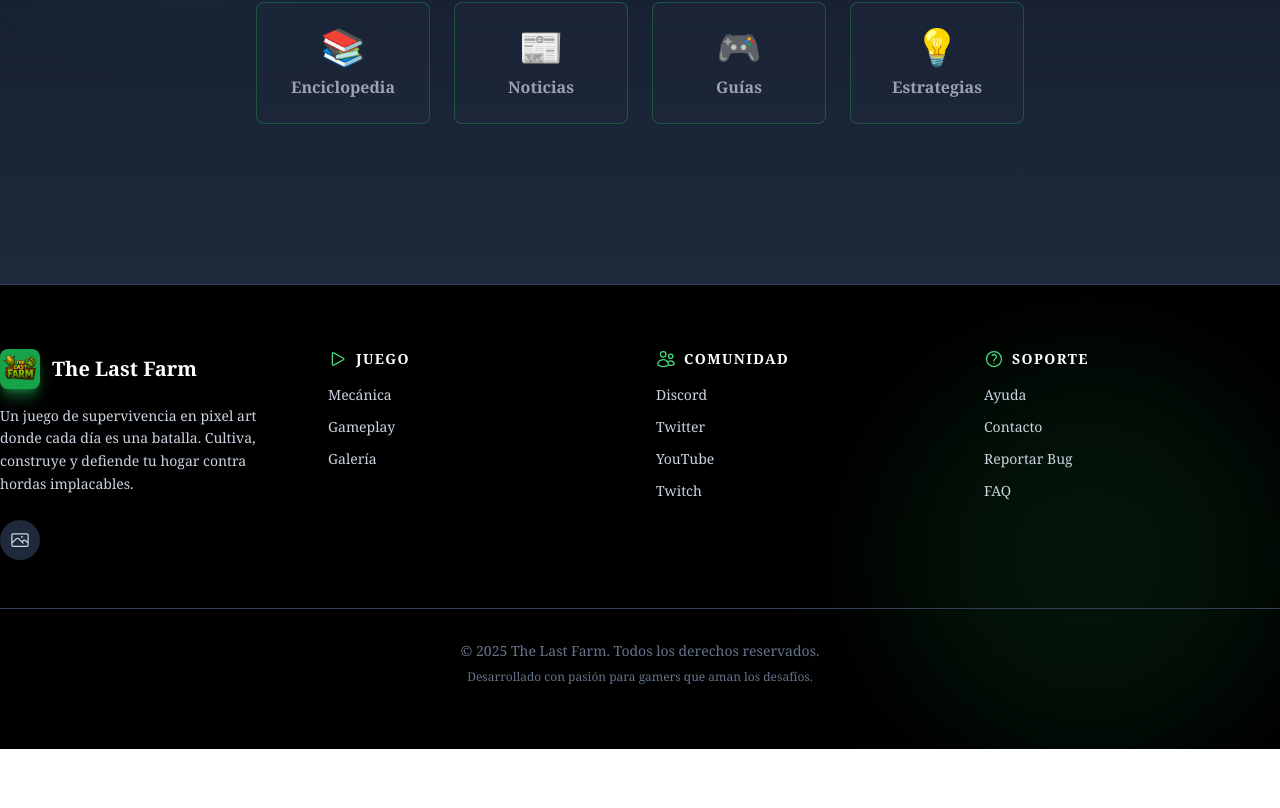
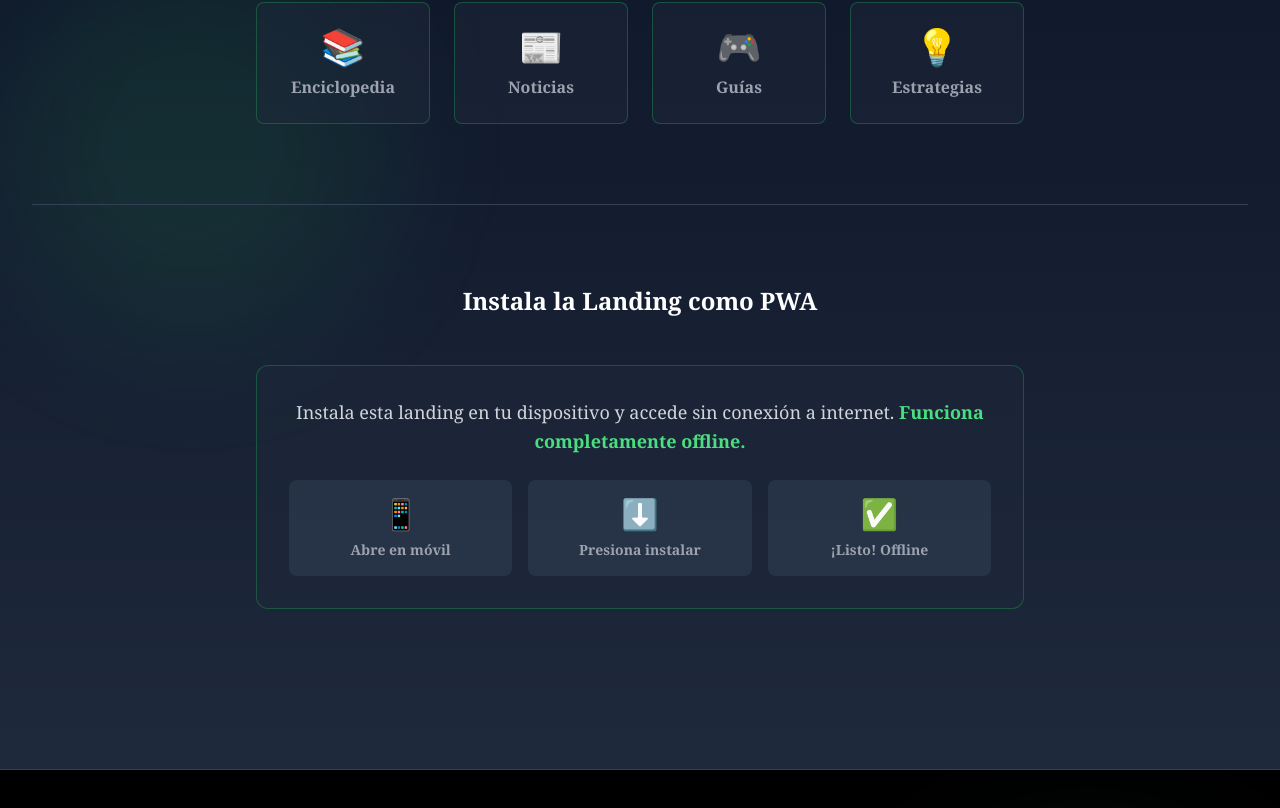
Before and after one commit to NolbertoChagala/landing_thelastfarm, a Vue app: page / in a window 1280 px wide. Shown: the part 7393-8201 px from the top of the page. Before the commit the page ends 8142 px from the top, so only its background shows below. Built offline with nearby package versions, Linux system fonts and the light colour scheme.

Commit message:
QR ok sin conexión

```diff
--- a/src/components/landing/DownloadSection.vue
+++ b/src/components/landing/DownloadSection.vue
@@ -14,6 +14,7 @@
       <!-- Título principal -->
       <h2 class="text-5xl sm:text-6xl font-black text-white mb-6">
         Descarga la App
+        <span class="text-farm-green-400">Complementaria</span>
       </h2>
 
       <p class="text-lg sm:text-xl mb-12 text-gray-400 max-w-2xl mx-auto leading-relaxed">
@@ -125,10 +126,37 @@
           </div>
         </div>
       </div>
+
+      <!-- Instalación PWA -->
+      <div class="mt-20 pt-20 border-t border-slate-700">
+        <h3 class="text-2xl font-black text-white mb-12">Instala la Landing como PWA</h3>
+        <div class="max-w-3xl mx-auto">
+          <div class="bg-slate-800/50 border border-farm-green-500/30 rounded-xl p-8 space-y-6 text-center">
+            <p class="text-lg text-gray-300 leading-relaxed">
+              Instala esta landing en tu dispositivo y accede sin conexión a internet.
+              <span class="text-farm-green-400 font-semibold">Funciona completamente offline.</span>
+            </p>
+            <div class="grid grid-cols-1 sm:grid-cols-3 gap-4">
+              <div class="flex flex-col items-center p-4 bg-slate-700/50 rounded-lg">
+                <div class="text-3xl font-black text-farm-green-400 mb-2">📱</div>
+                <p class="text-sm text-gray-400 font-semibold">Abre en móvil</p>
+              </div>
+              <div class="flex flex-col items-center p-4 bg-slate-700/50 rounded-lg">
+                <div class="text-3xl font-black text-farm-green-400 mb-2">⬇️</div>
+                <p class="text-sm text-gray-400 font-semibold">Presiona instalar</p>
+              </div>
+              <div class="flex flex-col items-center p-4 bg-slate-700/50 rounded-lg">
+                <div class="text-3xl font-black text-farm-green-400 mb-2">✅</div>
+                <p class="text-sm text-gray-400 font-semibold">¡Listo! Offline</p>
+              </div>
+            </div>
+          </div>
+        </div>
+      </div>
     </div>
   </section>
 </template>
 
 <script setup lang="ts">
-import { CheckCircleIcon, DevicePhoneMobileIcon } from "@heroicons/vue/24/outline";
+import { DevicePhoneMobileIcon } from "@heroicons/vue/24/outline";
 </script>
```
